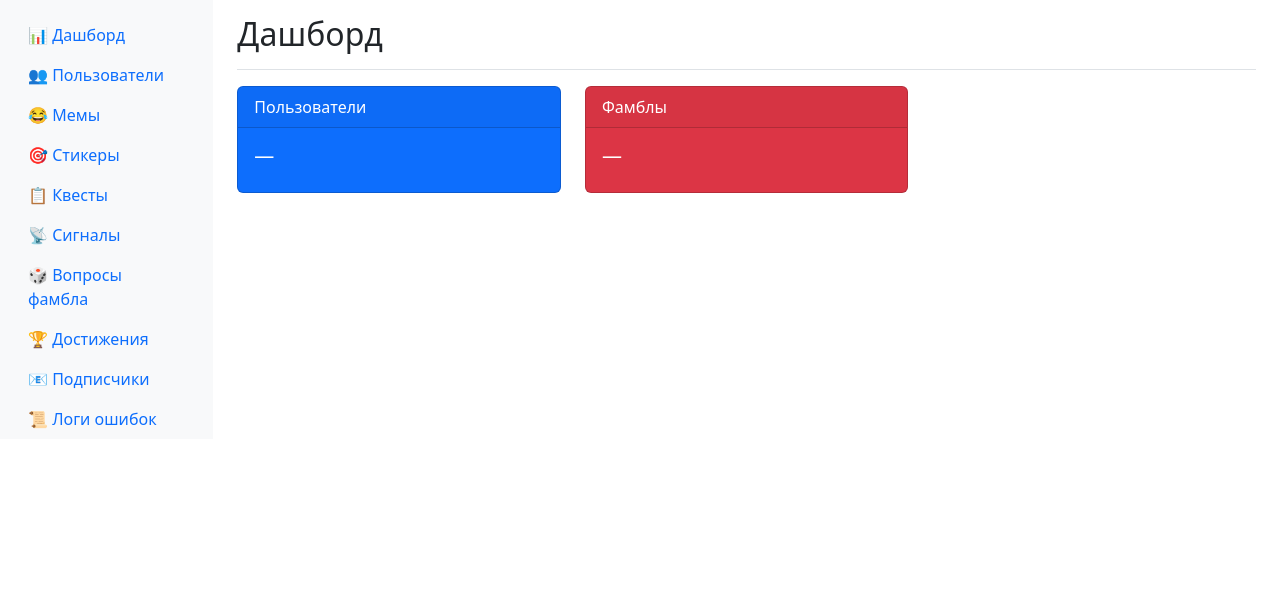
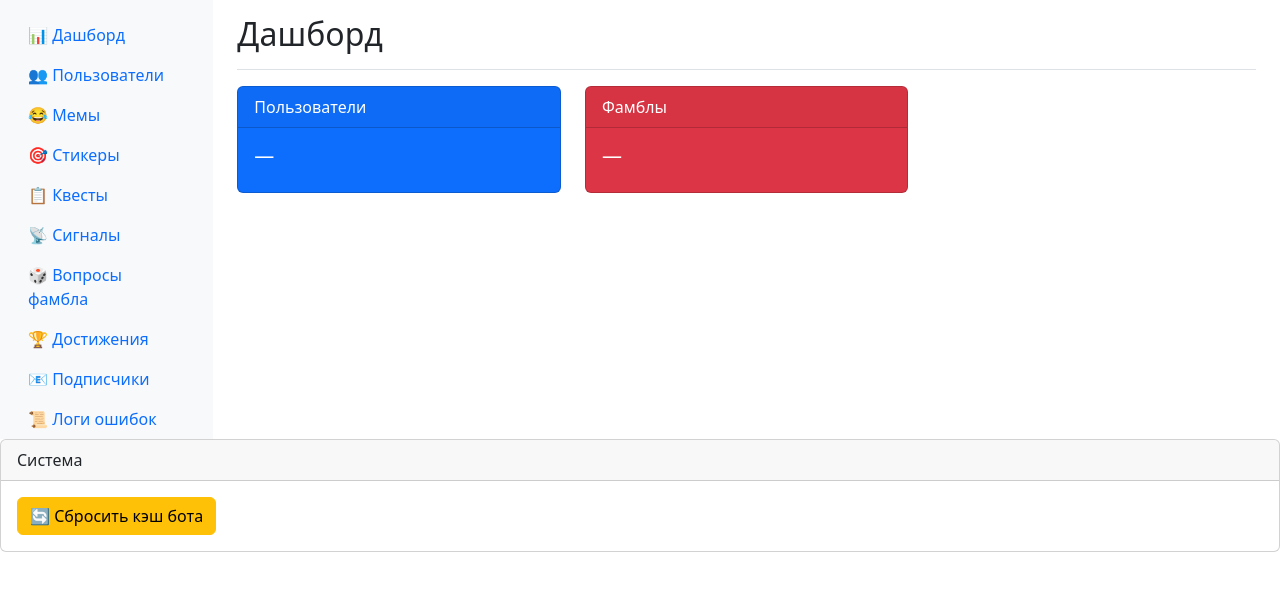
Before and after one commit to NonPlayableC/Fumble-bot.v2, a Flask app: template admin/templates/dashboard.html in a window 1280 px wide. Shown: the part 51-642 px from the top of the page. Run offline with Flask 3, Linux system fonts and the light colour scheme; the template is opened without the code that fills it, so the values that code supplies are empty.

Commit message:
Update dashboard.html

```diff
--- a/admin/templates/dashboard.html
+++ b/admin/templates/dashboard.html
@@ -70,5 +70,19 @@
                 document.getElementById('fumbleCount').textContent = d.fumbles;
             });
     </script>
+        <div class="card">
+        <div class="card-header">Система</div>
+        <div class="card-body">
+            <button class="btn btn-warning" onclick="clearCache()">🔄 Сбросить кэш бота</button>
+        </div>
+    </div>
+
+    <script>
+    async function clearCache() {
+        if (!confirm('Сбросить кэш бота? Изменения применятся мгновенно.')) return;
+        await fetch('/api/clear-cache', {method: 'POST'});
+        alert('Кэш сброшен');
+    }
+    </script>
 </body>
 </html>
```
